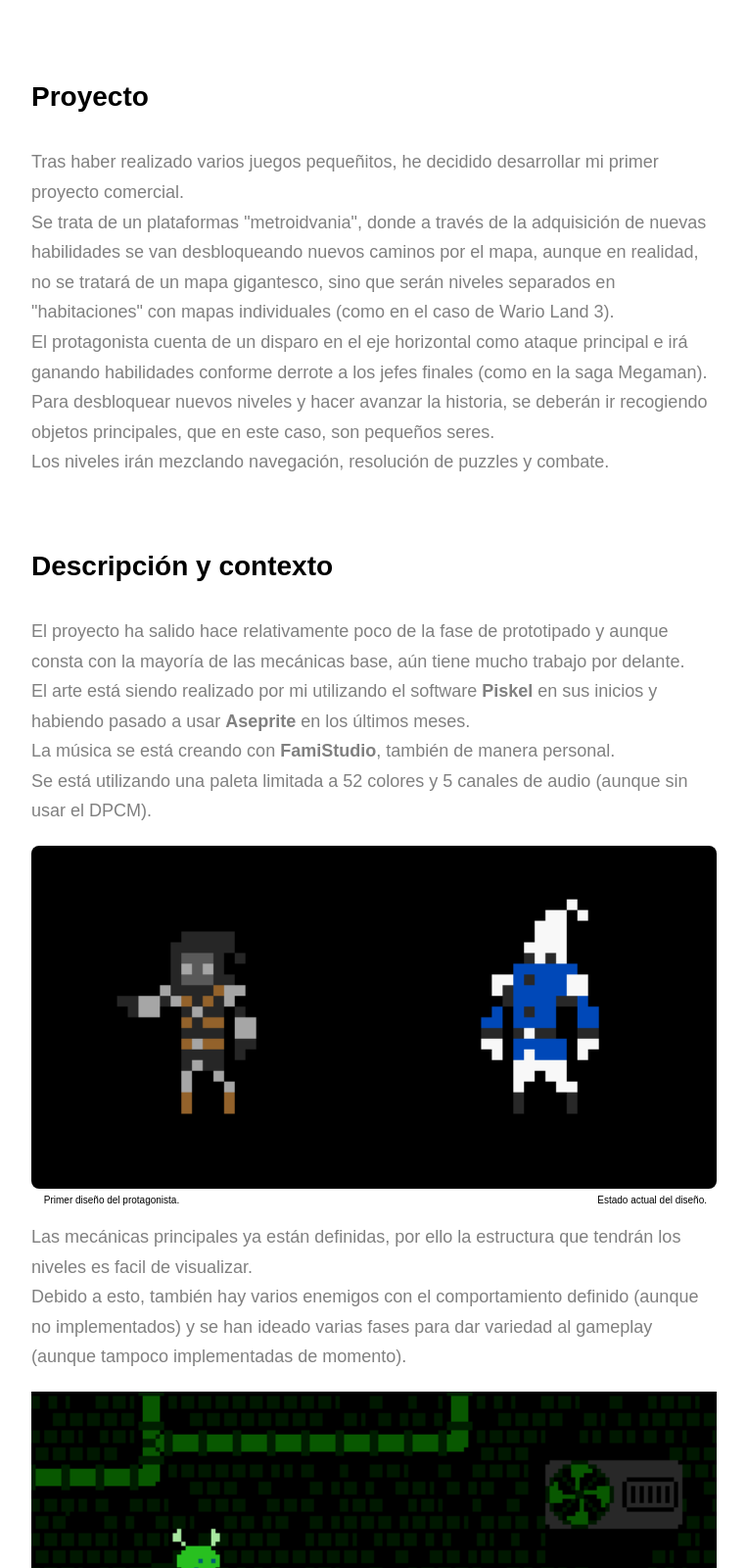
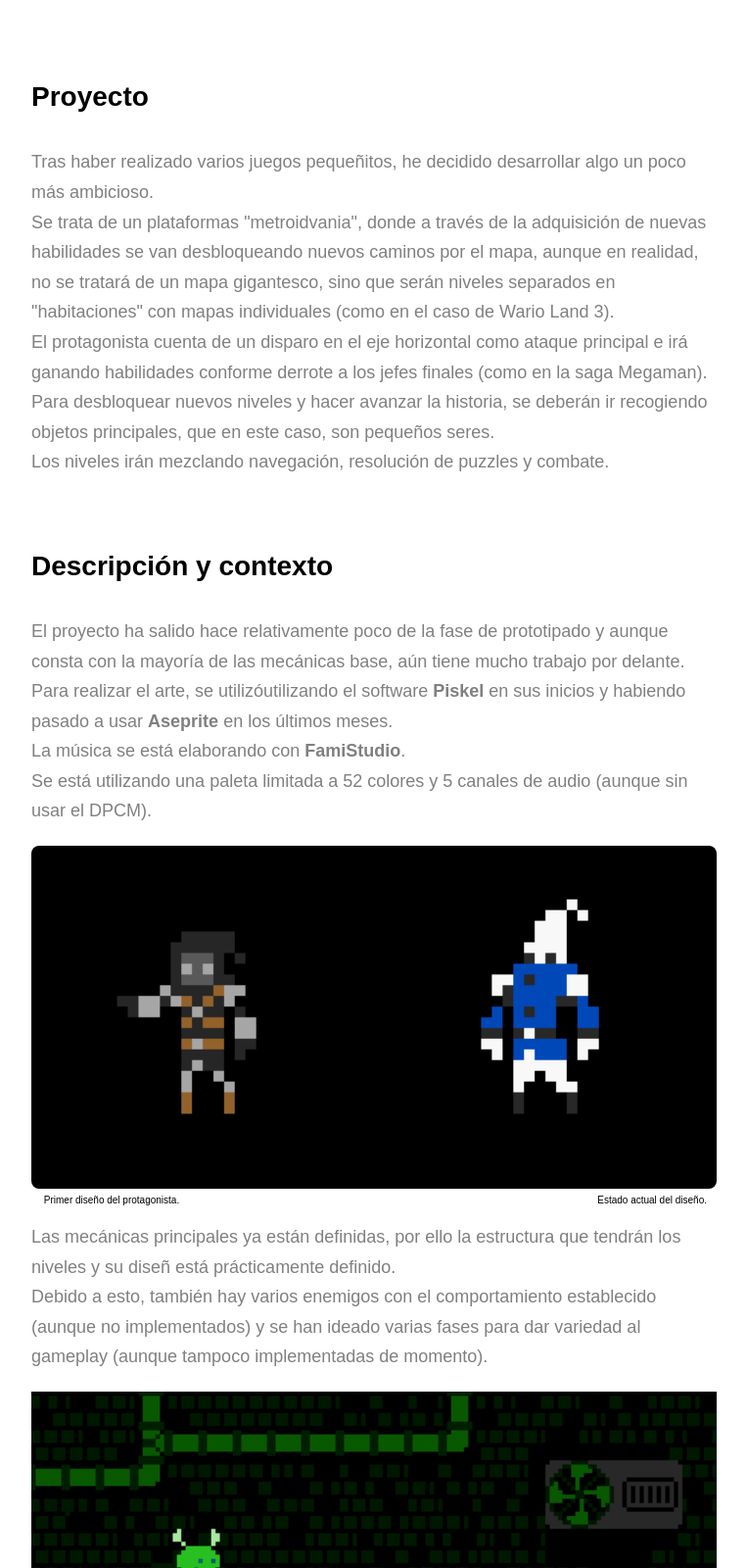
Before and after one commit to KinPRVIX/kinprvix.github.io, a website: page project-4h.html in a window 1280 px wide. Shown: the part 778-2378 px from the top of the page at 98% size, without its empty margins (258-1021 px from the left). Drawn offline with Linux system fonts and the light colour scheme.

Commit message:
modified:   index.html 	modified:   project-4h.html

```diff
--- a/project-4h.html
+++ b/project-4h.html
@@ -105,7 +105,7 @@
             <div class="project-details__desc">
               <h3 class="project-details__content-title">Proyecto</h3>
               <p class="project-details__desc-para">
-                Tras haber realizado varios juegos peque&ntilde;itos, he decidido desarrollar mi primer proyecto comercial.<br>
+                Tras haber realizado varios juegos peque&ntilde;itos, he decidido desarrollar algo un poco m&aacute;s ambicioso.<br>
                 Se trata de un plataformas "metroidvania", donde a trav&eacute;s de la adquisici&oacute;n de nuevas habilidades se van desbloqueando nuevos caminos por el mapa,
                 aunque en realidad, no se tratar&aacute; de un mapa gigantesco, sino que ser&aacute;n niveles separados en "habitaciones" con mapas individuales (como en el caso de
                 Wario Land 3).<br>
@@ -122,9 +122,9 @@
               <p class="project-details__desc-para">
                 El proyecto ha salido hace relativamente poco de la fase de prototipado y aunque consta con la mayor&iacute;a de las mec&aacute;nicas base, a&uacute;n tiene
                 mucho trabajo por delante.<br>
-                El arte est&aacute; siendo realizado por mi utilizando el software <strong>Piskel</strong> en sus inicios y habiendo pasado a usar <strong>Aseprite</strong> en los
+                Para realizar el arte, se utiliz&oacute;utilizando el software <strong>Piskel</strong> en sus inicios y habiendo pasado a usar <strong>Aseprite</strong> en los
                 &uacute;ltimos meses.<br>
-                La m&uacute;sica se est&aacute; creando con <strong>FamiStudio</strong>, tambi&eacute;n de manera personal.<br>
+                La m&uacute;sica se est&aacute; elaborando con <strong>FamiStudio</strong>.<br>
                 Se est&aacute; utilizando una paleta limitada a 52 colores y 5 canales de audio (aunque sin usar el DPCM).
               </p>
               <p class="project-details__desc-para">
@@ -144,8 +144,9 @@
             <br><br>
 
             <p class="project-details__desc-para">
-              Las mec&aacute;nicas principales ya est&aacute;n definidas, por ello la estructura que tendr&aacute;n los niveles es facil de visualizar.<br>
-              Debido a esto, tambi&eacute;n hay varios enemigos con el comportamiento definido (aunque no implementados) y se han ideado varias fases para dar
+              Las mec&aacute;nicas principales ya est&aacute;n definidas, por ello la estructura que tendr&aacute;n los niveles y su dise&ntilde; est&aacute; pr&aacute;cticamente
+              definido.<br>
+              Debido a esto, tambi&eacute;n hay varios enemigos con el comportamiento establecido (aunque no implementados) y se han ideado varias fases para dar
               variedad al gameplay (aunque tampoco implementadas de momento).
             </p>
 
@@ -194,7 +195,7 @@
                 En la primera se puede observar la ausencia de fondo y HUD.<br>
                 En las dos siguientes, el HUD es realmente una imagen placeholder, no es funcional.<br>
                 Como se ve a simple vista, faltan animaciones y no hay efectos de sonido.<br>
-                El juego funciona con rat&oacute;n+teclado y cualquier mando de consola.<br>
+                El juego funciona tanto con rat&oacute;n+teclado como con cualquier mando de consola.<br>
               </p>
               <p class="project-details__desc-para">
                 <iframe style="width:100%; height:40vh;" src="https://www.youtube.com/embed/oLdzx8R5-5M" title="YouTube video player" frameborder="0"
```
Also changed, not shown: index.html (+1 -3 lines).
